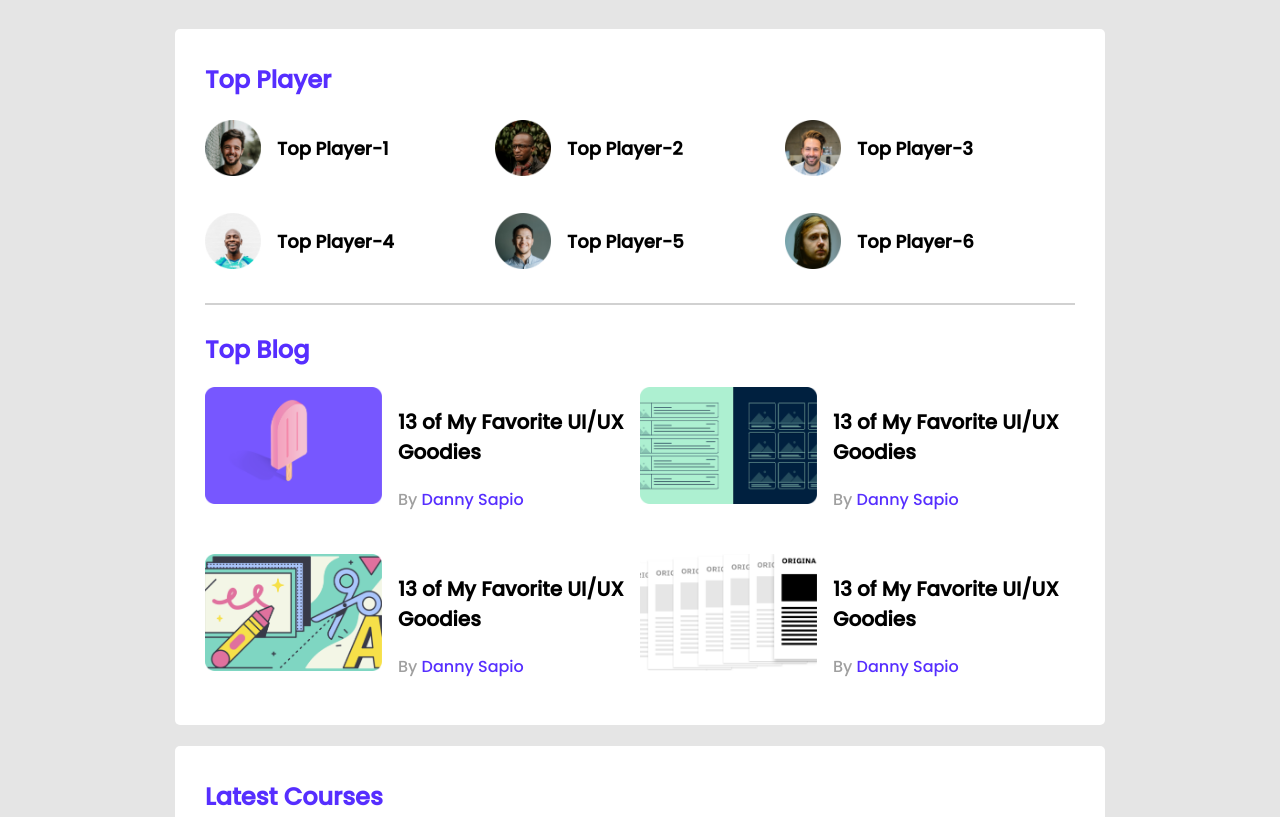
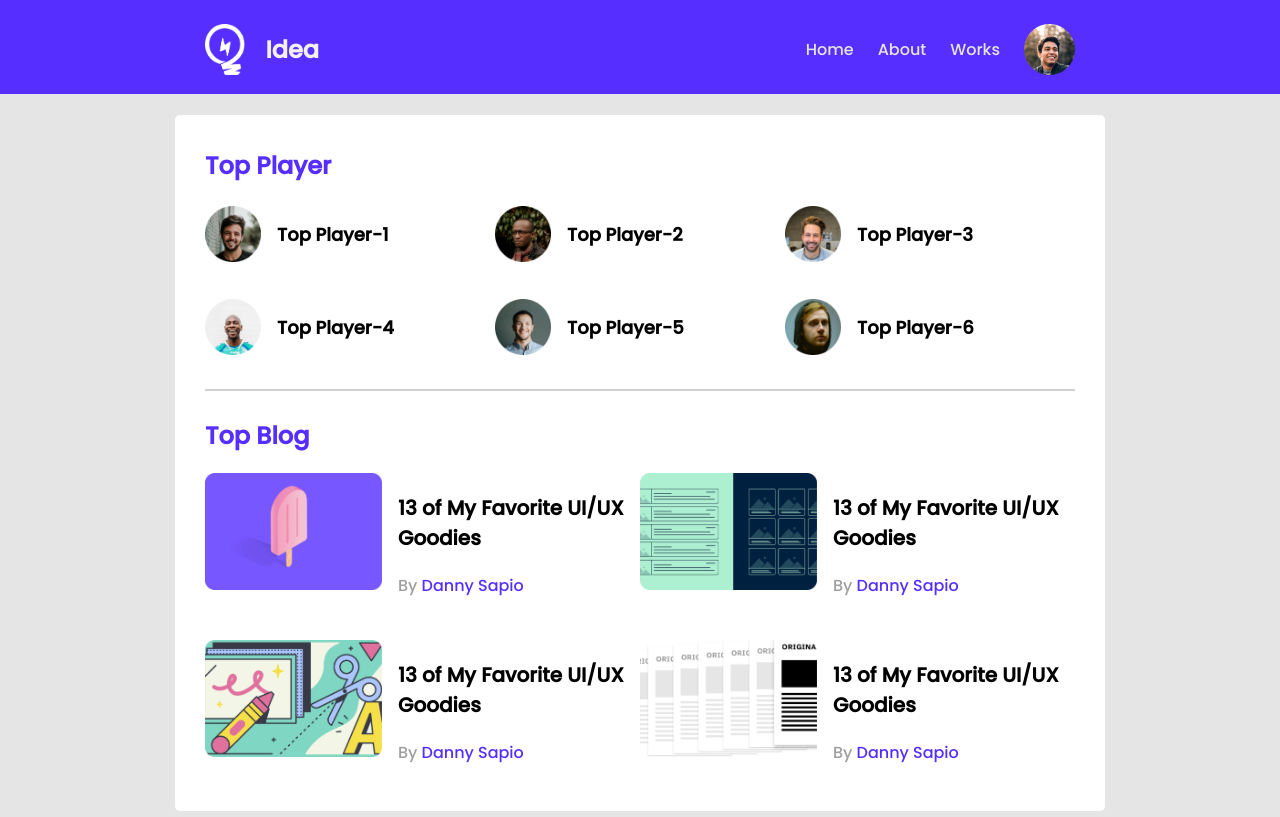
Before and after one commit to Ashikur130011/leader-board-css3, a plain HTML site: page index.html in a window 1280 px wide. Shown: the top 817 px of the page. Drawn offline with Linux system fonts and the light colour scheme.

Commit message:
header added

```diff
--- a/index.html
+++ b/index.html
@@ -13,7 +13,23 @@
 <body>
     <!-- Header start -->
     <header>
+        <section >
 
+        <div class="contain">
+            <div class=head>
+                <img src="images/icons/logo.png" alt="">
+                <h2>Idea</h2>
+            </div>
+            <div class="nav-bar">
+                <ul>
+                  <li><a href="">Home</a></li>
+                  <li><a href="">About</a></li>
+                  <li><a href="">Works</a></li>
+                  <img src="images/icons/profile.png" alt="">
+                </ul>
+            </div>
+        </div>
+        </section>
     </header>
     <!-- Header End -->
     <main>
--- a/style.css
+++ b/style.css
@@ -2,7 +2,61 @@
 body{
     font-family: 'Poppins', sans-serif;
     background-color: #E5E5E5;
+    margin: 0px;
 }
+/* Header-nav */
+.contain{
+
+    width: 870px;
+    font-size: 16px;
+    margin: 0 auto;
+    display: flex;
+    justify-content: space-between;
+    padding-top: 8px;
+
+}
+.head{
+    display: flex;
+    align-items: center;
+}
+.head img{
+    width: 40.42px;
+    height: 51px;
+}
+header{
+    background-color: #562EFF;
+    height: 94px;
+
+}
+.head h2{
+    font-size: 24px;
+    color: #f3f0f0;
+    margin-left: 20px;
+}
+.nav-bar{
+
+
+
+}
+.nav-bar ul li{
+    display: inline-block;
+    padding-right: 24px;
+}
+.nav-bar ul li a{
+    text-decoration: none;
+    font-size: 16px;
+    color: #E5E5E5;
+}
+.nav-bar ul li img{
+    height: 51px;
+    width: 51px;
+
+}
+.nav-bar ul{
+    display: flex;
+    align-items: center;
+}
+
 main{
     display: flex;
     align-items: center;
@@ -90,10 +144,11 @@ top blog styles
     display: grid;
     grid-template-columns: repeat(3, 1fr);
     grid-column-gap: 24px;
+
 }
 .course .course-banner img{
-    width: 224px;
-    height: 104px;
+    width: 100%;
+    height: 100%;
 }
 .course-info{
     display: flex;
@@ -108,6 +163,9 @@ top blog styles
 }
 .fa-star.empty{
     color: #858072;
+}
+.course-duration{
+    color: rgb(116, 9, 84);
 }
 
 /* Media Queries */
```
